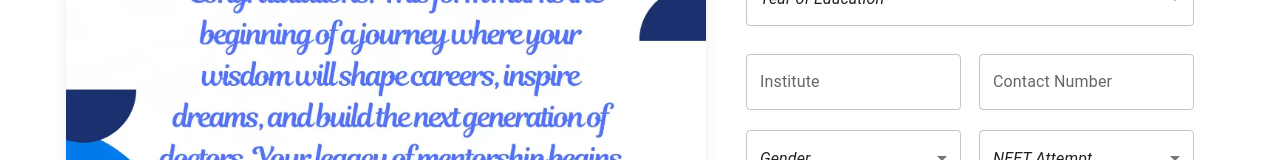
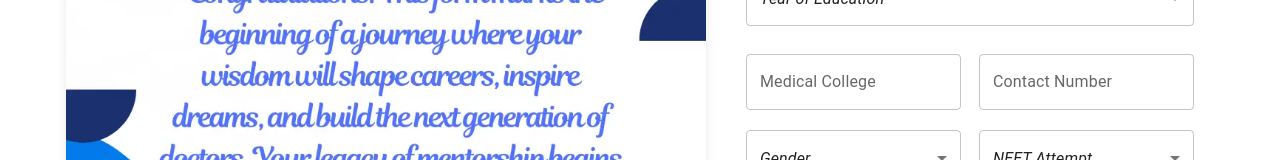
Before and after one commit to syedhaamed/NexMentorFrontend, a React (Vite) app: page /signup/mentor-signup in a window 1280 px wide. Shown: the part 302-462 px from the top of the page. Built offline with nearby package versions, Linux system fonts and the light colour scheme; no server answers.

Commit message:
replace institue with medical college

```diff
--- a/src/components/MentorSignup.jsx
+++ b/src/components/MentorSignup.jsx
@@ -334,7 +334,7 @@ function MentorSignup() {
               </FormControl>
               <div className='w-full h-auto flex justify-between mt-3'>
                 <TextField
-                  label="Institute"
+                  label="Medical College"
                   variant="outlined"
                   margin="normal"
                   className='w-[48%]'
```
